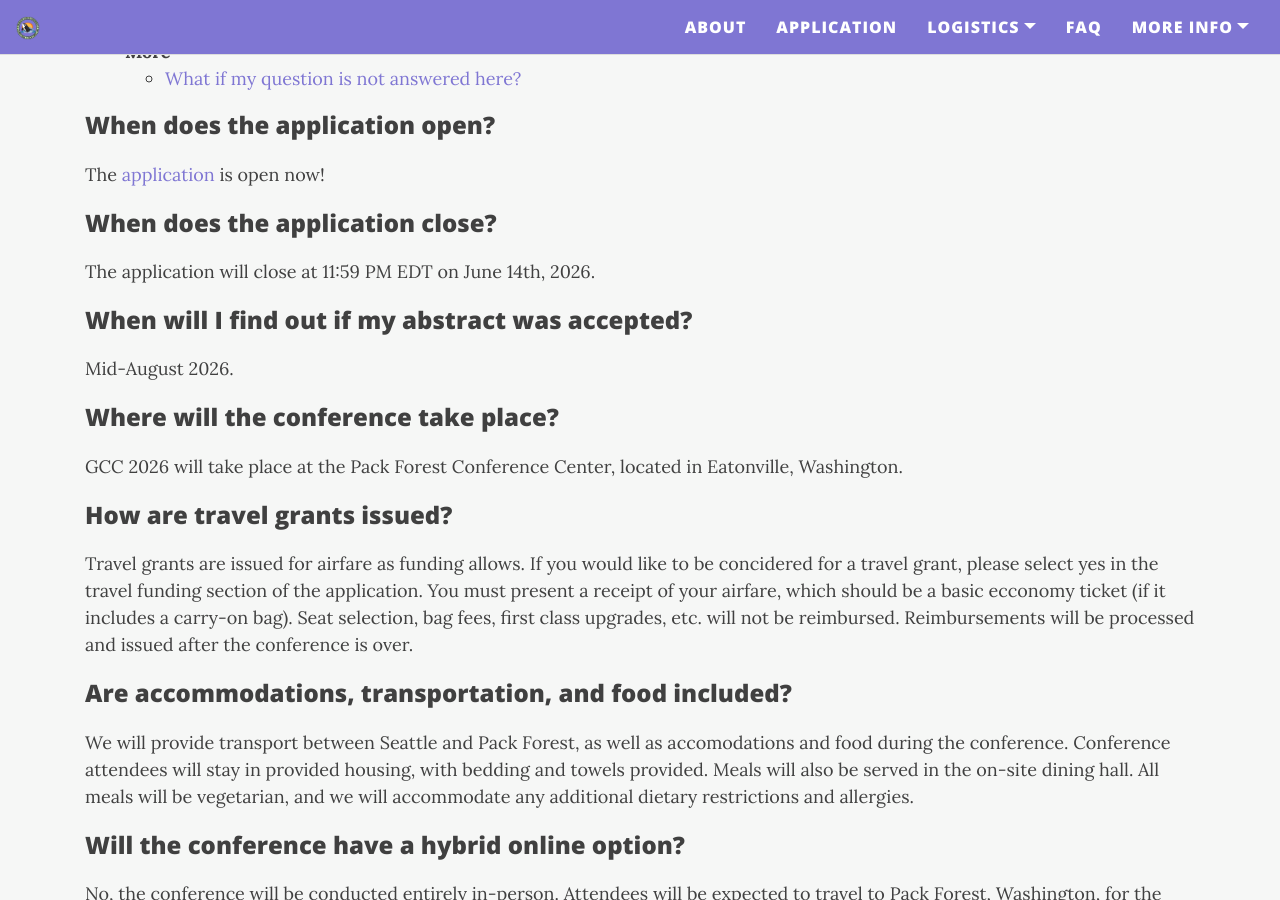
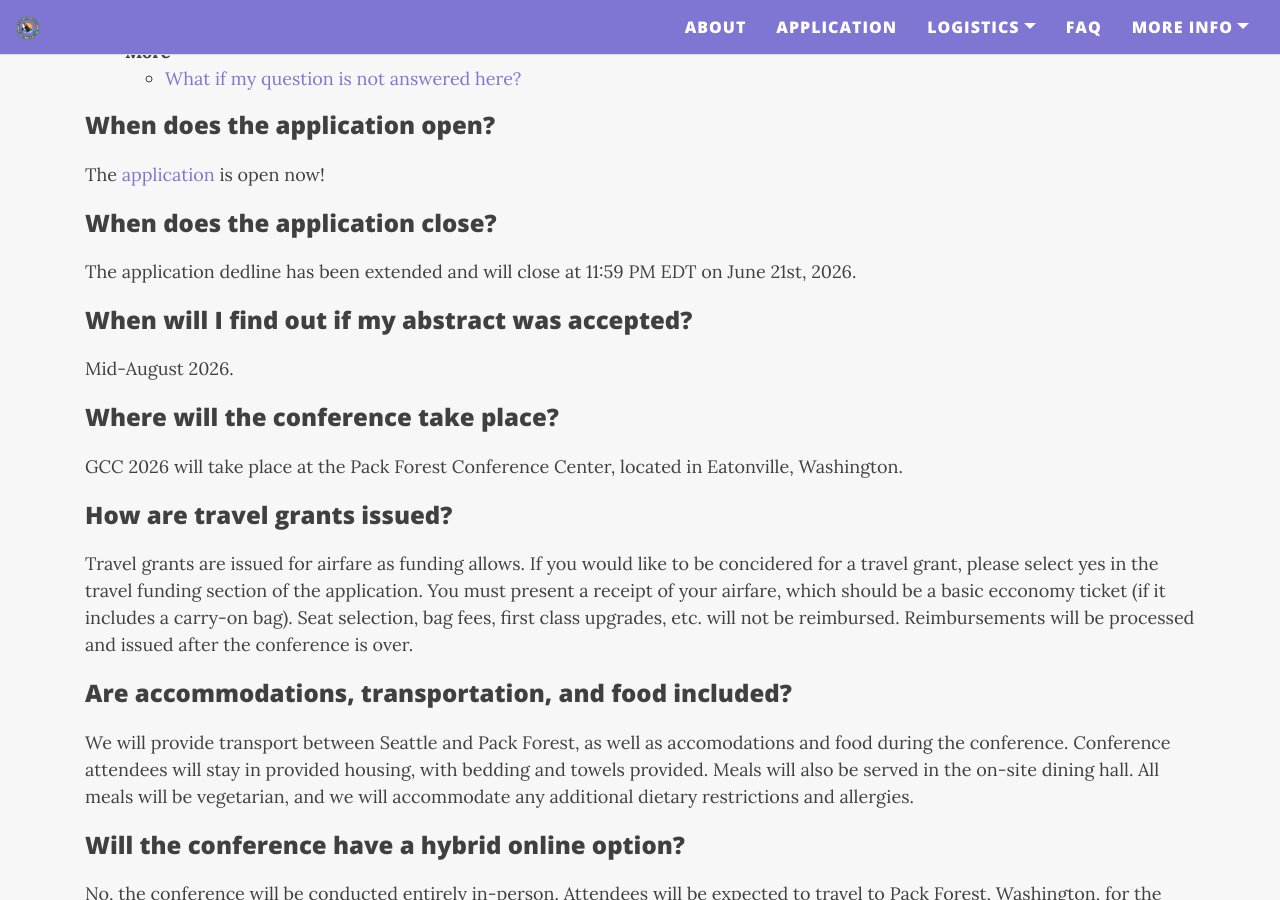
Before and after one commit to graduateclimateconference/graduateclimateconference.github.io, a Jekyll site: the page built from faq.md, in a window 1280 px wide and 900 px high, scrolled down 960 px. Built offline with Jekyll 4.4.1, drawn with Linux system fonts in a browser that asks for light colours; nearby versions of some CDN libraries.

Commit message:
Update faq.md

```diff
--- a/faq.md
+++ b/faq.md
@@ -31,7 +31,7 @@ The [application](https://graduateclimateconference.github.io/application/) is o
 
 ### When does the application close?
 
-The application will close at 11:59 PM EDT on June 14th, 2026.
+The application dedline has been extended and will close at 11:59 PM EDT on June 21st, 2026.
 
 ### When will I find out if my abstract was accepted?
 
```
